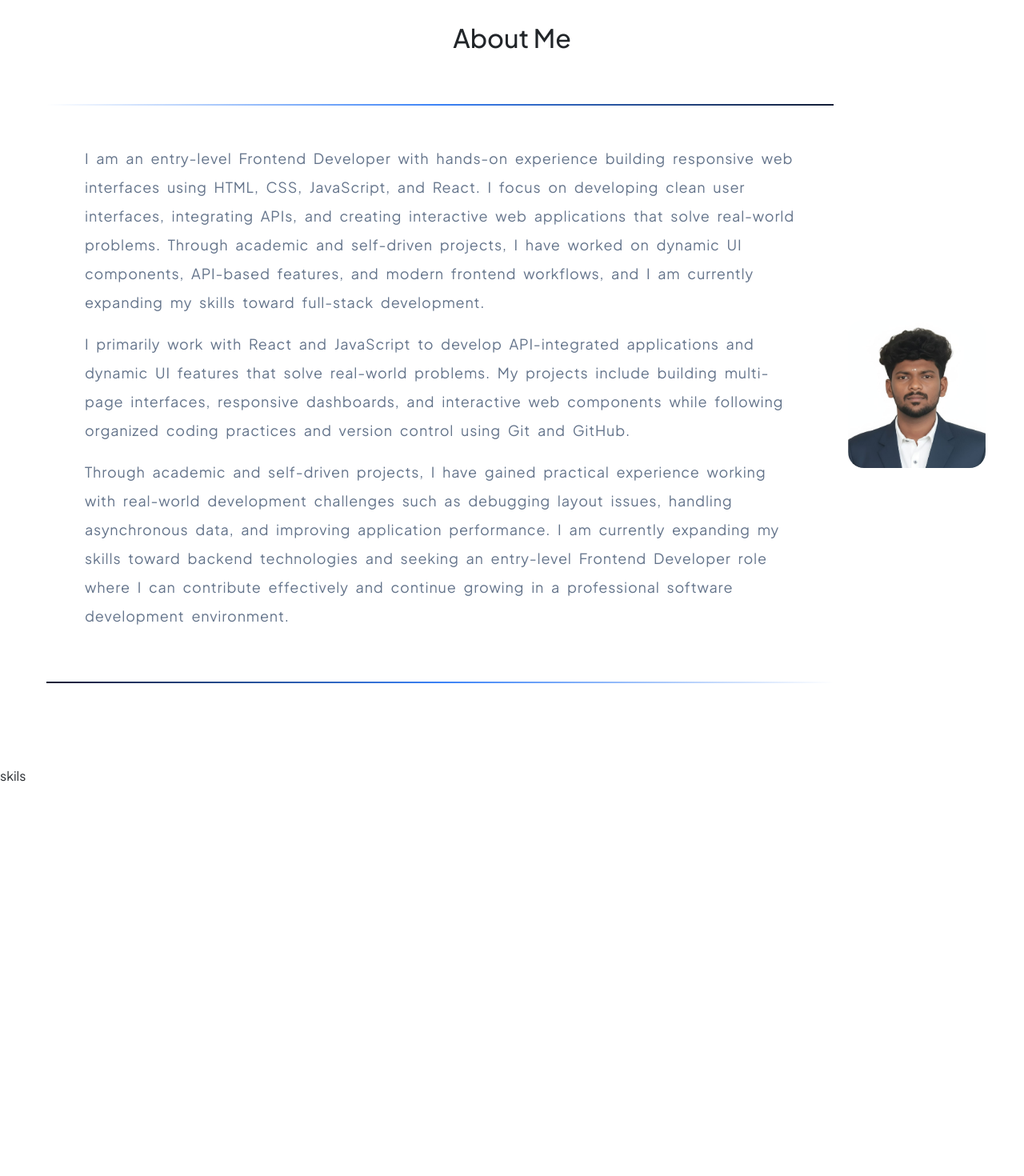
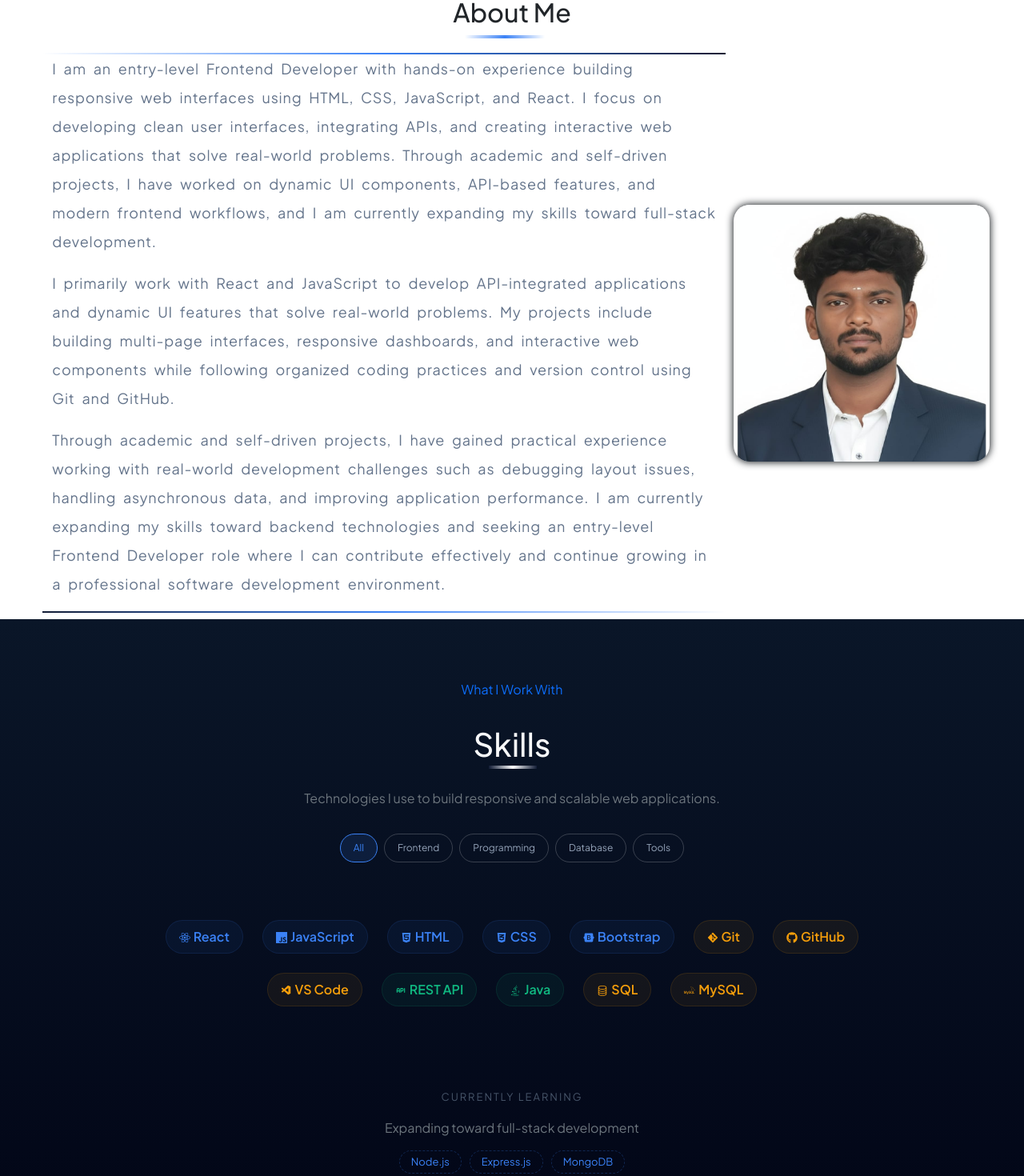
Before and after one commit to devanraj1905/Portfolio, a React (Vite) app: page / in a window 1280 px wide. Shown: the part 820-2290 px from the top of the page at 80% size. Before the commit the page ends 1802 px from the top, so only its background shows below. Built offline with nearby package versions, Linux system fonts and the light colour scheme; a web font is replaced by a local one.

Commit message:
added skills

```diff
--- a/index.html
+++ b/index.html
@@ -2,6 +2,7 @@
 <html lang="en">
   <head>
     <meta charset="UTF-8" />
+    <link rel="stylesheet" href="https://cdn.jsdelivr.net/npm/bootstrap-icons@1.13.1/font/bootstrap-icons.min.css">
     <link href="https://cdn.jsdelivr.net/npm/bootstrap@5.3.8/dist/css/bootstrap.min.css" rel="stylesheet" integrity="sha384-sRIl4kxILFvY47J16cr9ZwB07vP4J8+LH7qKQnuqkuIAvNWLzeN8tE5YBujZqJLB" crossorigin="anonymous">
     <link rel="icon" type="image/svg+xml" href="/favicon.svg" />
     <meta name="viewport" content="width=device-width, initial-scale=1.0" />
--- a/package.json
+++ b/package.json
@@ -12,6 +12,7 @@
   "dependencies": {
     "react": "^19.2.5",
     "react-dom": "^19.2.5",
+    "react-icons": "^5.6.0",
     "react-router-dom": "^7.14.2",
     "react-type-animation": "^3.2.0"
   },
@@ -19,11 +20,11 @@
     "@eslint/js": "^9.39.4",
     "@types/react": "^19.2.14",
     "@types/react-dom": "^19.2.3",
-    "@vitejs/plugin-react": "^6.0.1",
+    "@vitejs/plugin-react": "^4.7.0",
     "eslint": "^9.39.4",
     "eslint-plugin-react-hooks": "^7.1.1",
     "eslint-plugin-react-refresh": "^0.5.2",
     "globals": "^17.5.0",
-    "vite": "^8.0.9"
+    "vite": "^5.4.21"
   }
 }
--- a/src/App.css
+++ b/src/App.css
@@ -2,11 +2,14 @@
 
   body {
     font-family: 'Plus Jakarta Sans', sans-serif;
+    overflow-x: hidden;
+
   }
 
   .modern-nav {
     background-color: #020617;
     border-bottom: 1px solid #1e293b;
+
 
   }
 
@@ -95,23 +98,30 @@
     scroll-margin-top: 100px;
   }
 
-  .main-image{
+  .profile {}
+
+  .main-image {
     position: relative;
     display: inline-block;
     overflow: hidden;
     align-items: flex-start;
+    box-shadow: 0px 0px 10px 1px;
     border-radius: 20px;
   }
-  .main-image .profile{
+
+  .main-image .profile {
     width: 100%;
     display: block;
+    transform: scale(1.05);
     transition: transform 0.3s ease;
 
   }
-.main-image:hover .profile{
-  transform: scale(1.05);
+
+  .main-image:hover .profile {
+    transform: scale(1.10);
   }
-.img-title{
+
+  .img-title {
     position: absolute;
     left: 0;
     display: flex;
@@ -119,55 +129,6 @@
     bottom: 0;
     width: 100%;
     height: 100%;
-}
-.img-overlay{
-  width: 100% ;
-  padding: 12px;
-  background: linear-gradient(to top, rgba(0, 0, 0, 0.75), transparent);
-  color: white;
-  transform: translateY(100%);
-  transition: transform 0.3s ease;
-
-}
-.main-image:hover .img-overlay{
-  transform: translateY(0);
-}
-.img-overlay h5{
-  margin: 0;
-  font-weight:600;
-}
-.img-overlay p{
-  margin: 0;
-  font-size: 0.85rem;
-  opacity: 0.85;
-}
-  /*
-
- .main-image {
-  position: relative;
-  display: inline-block;
-  overflow: hidden;
-  border-radius: 8px;
-}
-
-.main-image img.profile {
-  display: block;
-  width: 100%;
-  transition: transform 0.3s ease;
-}
-
-.main-image:hover img.profile {
-  transform: scale(1.05);
-}
-
-.img-title {
-  position: absolute;
-  bottom: 0;
-  left: 0;
-  width: 100%;
-  height: 100%;
-  display: flex;
-  align-items: flex-end;
   }
 
   .img-overlay {
@@ -177,6 +138,7 @@
     color: white;
     transform: translateY(100%);
     transition: transform 0.3s ease;
+
   }
 
   .main-image:hover .img-overlay {
@@ -192,4 +154,44 @@
     margin: 0;
     font-size: 0.85rem;
     opacity: 0.85;
-}    */
+  }
+.about{
+  min-height: calc(100vh -  80px);
+}
+  .about>h2 {
+    position: relative;
+
+  }
+
+  .about>h2::before {
+    content: "";
+    position: absolute;
+    bottom: 2px;
+    height: 4px;
+    transform: translateX(15px);
+    width: 100px;
+    background:linear-gradient(to left,white,#3b82f6,white);
+
+
+  }
+  #skills{
+     background:linear-gradient(to bottom, #0a1628, #020617);
+     min-height: calc(100vh -  80px);
+  }
+ .btn-skill{
+width: 100px;
+ }
+.sk{
+  position: relative;
+}
+.sk::before{
+    content: "";
+    position: absolute;
+    left: 0;
+    bottom: -7px;
+    transform: translateX(20px);
+    height: 4px;
+    width: 60px;
+    background:linear-gradient(to left,#121c35,white,#121c35);
+
+}
--- a/src/App.jsx
+++ b/src/App.jsx
@@ -1,19 +1,19 @@
 import { useState } from 'react'
 
 import './App.css'
-import { About, Hero, Navbar, Skills } from './component'
+import { About, Hero, Navbar, Skill } from './component'
 
 function App() {
 
 
   return (
     <>
-    <Navbar/>
-    <main>
-      <Hero/>
-    <About/>
-    <Skills/>
-    </main>
+      <Navbar />
+      <main>
+        <Hero />
+        <About />
+        <Skill />
+      </main>
     </>
   )
 }
--- a/src/component/About.jsx
+++ b/src/component/About.jsx
@@ -3,25 +3,23 @@ import image from "../assets/photo.jpeg"
 
 export function About() {
   return (
-    <div  >
-      <section className=' my-5' id='about'  >
-        <h2 className='text-center'>About Me</h2>
-        <div className='d-flex flex-column-reverse  flex-sm-row gap-2 align-items-center justify-content-center  p-0 p-lg-5 '>
-          <div className=' p-0 ab-content p-lg-5 '>
+    <div   >
+      <section className='about ' id='about'  >
+        <h2 className='text-center py-3'>About Me</h2>
+        <div className=' align-items-center justify-content-center row mx-0 '>
+          <div className=' col-10 col-lg-8 ab-content order-2 order-lg-1 '>
             <p className=''>I am an entry-level Frontend Developer with hands-on experience building responsive web interfaces using HTML, CSS, JavaScript, and React. I focus on developing clean user interfaces, integrating APIs, and creating interactive web applications that solve real-world problems. Through academic and self-driven projects, I have worked on dynamic UI components, API-based features, and modern frontend workflows, and I am currently expanding my skills toward full-stack development.  </p>
             <p className=''>I primarily work with React and JavaScript to develop API-integrated applications and dynamic UI features that solve real-world problems. My projects include building multi-page interfaces, responsive dashboards, and interactive web components while following organized coding practices and version control using Git and GitHub.</p>
-            <p className=''>Through academic and self-driven projects, I have gained practical experience working with real-world development challenges such as debugging layout issues, handling asynchronous data, and improving application performance. I am currently expanding my skills toward backend technologies and seeking an entry-level Frontend Developer role where I can contribute effectively and continue growing in a professional software development environment.</p>
+            <p className=''>Through academic and self-driven   projects, I have gained practical experience working with real-world development challenges such as debugging layout issues, handling asynchronous data, and improving application performance. I am currently expanding my skills toward backend technologies and seeking an entry-level Frontend Developer role where I can contribute effectively and continue growing in a professional software development environment.</p>
           </div>
-
-
-            <div className='main-image'>
-              <img src={image} className='profile' />
-              <div className='img-title'>
-                <div className='img-overlay'>
+          <div className='main-image col-8 col-lg-3 order-1 order-lg-2 my-2'>
+            <img src={image} className='profile' />
+            <div className='img-title'>
+              <div className='img-overlay'>
                 <h5>Devarajan M</h5>
-                <p>Software Developer</p>
+                <p>Frontend Developer</p>
               </div>
-              </div>
+            </div>
 
           </div>
 
--- a/src/component/Hero.jsx
+++ b/src/component/Hero.jsx
@@ -3,12 +3,12 @@ import { TypeAnimation } from 'react-type-animation'
 
 export function Hero() {
   return (
-    <main className='vh-100  hero-bg'>
+    <main className='vh-100 hero-bg'>
         <div className='d-flex align-items-center justify-content-center flex-column h-100 container'>
           <strong className='lead'>Hi, I'M</strong>
           <div className='d-flex '>  <h1 className='me-2'>Devarajan</h1><h1 className='text-primary'>M</h1></div>
             <h3 className='text-primary'><TypeAnimation  sequence={[
-             "Front-end Developer...",
+             "Frontend Developer...",
               2000,
               "Software Developer...",
               2000,
@@ -20,7 +20,7 @@ export function Hero() {
             speed={50}
             repeat={Infinity}
             /> </h3>
-            <p className='w-75 py-4 lead'>I design and build responsive web applications using modern technologies like React, JavaScript, and APIs.
+            <p className=' py-4 lead'>I design and build responsive web applications using modern technologies like React, JavaScript, and APIs.
 
 I am continuously improving my full-stack skills to develop scalable and production-ready software solutions.</p>
         </div>
--- a/src/component/Navbar.jsx
+++ b/src/component/Navbar.jsx
@@ -21,7 +21,7 @@ export function Navbar() {
                     <a href='#about' className='nav-link'>About</a>
                 </li>
                 <li className='nav-item'>
-                    <Link className='nav-link'>Skills</Link>
+                    <a  href='#skills' className='nav-link'>Skills</a>
                 </li>
                 <li className='nav-item'>
                     <Link className='nav-link'>Project</Link>
--- a/src/component/Project.jsx
+++ b/src/component/Project.jsx
@@ -2,6 +2,10 @@ import React from 'react'
 
 export function Project() {
   return (
-    <div>Project</div>
+    <div>
+      <div className='container'>
+
+      </div>
+    </div>
   )
 }
--- /dev/null
+++ b/src/component/Skill.jsx
@@ -0,0 +1,124 @@
+import React, { useState } from 'react'
+import { BsDatabase } from 'react-icons/bs';
+import { FaReact, FaHtml5, FaCss3Alt, FaGitAlt, FaGithub ,FaBootstrap, FaJava } from "react-icons/fa";
+import { SiJaeger, SiJavascript, SiMysql, SiSqlite } from "react-icons/si";
+import { TbApi } from 'react-icons/tb';
+import { VscVscode } from "react-icons/vsc";
+
+function SkillTag({ skill }) {
+    const [hover, setHover] = useState(false)
+    return (
+        <button
+            onMouseEnter={() => { setHover(true) }}
+            onMouseLeave={() => { setHover(false) }}
+            className='rounded-pill py-2  px-3 m-2 d-flex gap-1'
+
+            style={{
+
+                color: hover?'white':`${skill.color}` ,
+                background: hover ? `${skill.color}20` : `${skill.color}10`,
+                border: `1px solid ${hover? skill.color: `${skill.color}20`}`,
+                transform:hover? 'translateY(-2px)':'translateY(0)',
+                boxShadow: hover ? `0 0px 15px ${skill.color}` : 'none',
+                transition:'all 0.3s ease',
+
+            }}
+        ><small>{skill.icon}</small><strong>{skill.name}</strong></button>
+
+
+    )
+}
+export function Skill() {
+    const skills =[
+  { name: 'React',      icon:<FaReact/>, cat: 'Frontend', color: '#3b82f6' },
+  { name: 'JavaScript', icon: <SiJavascript/> , cat: 'Frontend', color: '#3b82f6' },
+  { name: 'HTML',       icon: <FaHtml5/> , cat: 'Frontend', color: '#3b82f6' },
+  { name: 'CSS',        icon:<FaCss3Alt/>  , cat: 'Frontend', color: '#3b82f6' },
+  { name: 'Bootstrap',  icon:<FaBootstrap /> , cat: 'Frontend', color: '#3b82f6' },
+  { name: 'Git',        icon:<FaGitAlt/>  , cat: 'Tools',   color: '#f59e0b' },
+  { name: 'GitHub',     icon:<FaGithub/>  , cat: 'Tools',   color: '#f59e0b' },
+  { name: 'VS Code',    icon:<VscVscode /> , cat: 'Tools',   color: '#f59e0b' },
+  { name: 'REST API',   icon:<TbApi/>  , cat: 'Frontend',  color: '#10b981' },
+{ name: 'Java',       icon: <FaJava/> , cat: 'Programming',  color: '#10b981' },
+
+{ name: 'SQL',        icon: <BsDatabase/> , cat: 'Database', color: '#f59e0b' },
+{ name: 'MySQL',      icon: <SiMysql/> , cat: 'Database', color: '#f59e0b' },
+]
+    const CAT = ['All', 'Frontend', 'Programming', 'Database', 'Tools']
+
+    const [active, setActive] = useState('All')
+    const filtered = active === 'All' ? skills : skills.filter(s => s.cat === active)
+
+
+    return (
+
+        <div id='skills'
+        style={{
+            padding:'60px 0'
+        }}>
+
+            <div className='d-flex flex-column align-items-center text-center'>
+                <p className='text-primary py-3'>What I Work With</p>
+                <h1 className='text-light sk'>Skills</h1>
+                <p className='text-secondary pt-4'>Technologies I use to build responsive and scalable web applications.</p>
+            </div>
+            <div className='d-flex flex-wrap justify-content-center  gap-2 m-3'>
+                {CAT.map((cat) => (
+                    <button key={cat}
+                        onClick={() => { setActive(cat) }}
+                        className='skill-tag rounded-pill btn btn-sm px-3 py-2'
+                        style={{
+                            border: `1px solid ${active === cat ? '#3b82f6' : 'rgba(255,255,255,0.2)'}`,
+                            background: active === cat ? '#3b82f620' : 'transparent',
+                            color: active === cat ? '#3b82f6' : '#94a3b8',
+                            transition: 'all 0.3s ease',
+                            fontSize: '12px',
+
+                        }}
+                    >{cat}</button>
+                ))}
+            </div>
+            <div className='d-flex flex-wrap justify-content-center gap-2 py-5'
+            style={{
+  display: 'flex',
+  flexWrap: 'wrap',
+  justifyContent: 'center',
+
+
+  maxWidth: '900px',
+  margin: '0 auto',
+}}>
+                {filtered.map((skill) => (
+                    <SkillTag key={skill.name} skill={skill}  />
+                ))}
+            </div>
+            <div className='text-center mt-5'>
+  <p style={{ color: '#475569', fontSize: '13px', letterSpacing: '2px' }}>
+    CURRENTLY LEARNING
+  </p>
+  <p className="text-secondary">
+Expanding toward full-stack development
+</p>
+  <div style={{ display: 'flex', justifyContent: 'center', gap: '10px', marginTop: '10px' }}>
+    {['Node.js', 'Express.js', 'MongoDB'].map(skill => (
+      <span key={skill} style={{
+        border: '1px dashed #3b82f640',
+        color: '#3b82f6',
+        padding: '4px 14px',
+        borderRadius: '50px',
+        fontSize: '13px',
+      }}>
+        {skill}
+      </span>
+    ))}
+
+  </div>
+</div>
+
+
+        </div>
+
+
+    )
+
+}
--- a/src/component/Skills.jsx
+++ /dev/null
@@ -1,7 +0,0 @@
-import React from 'react'
-
-export function Skills() {
-  return (
-    <div>skils</div>
-  )
-}
--- a/src/component/index.js
+++ b/src/component/index.js
@@ -1,6 +1,6 @@
 export { Navbar } from "./Navbar"
 export { Footer } from "./Footer"
-export { Skills } from "./Skills"
+export { Skill } from "./Skill"
 export { Project } from "./Project"
 export { Contact } from "./Contact"
 export { About } from "./About"
```
Also changed, not shown: 1 other file (tests, documents, lock files or other folders). Lines whose indentation alone changed are shown as unchanged.
